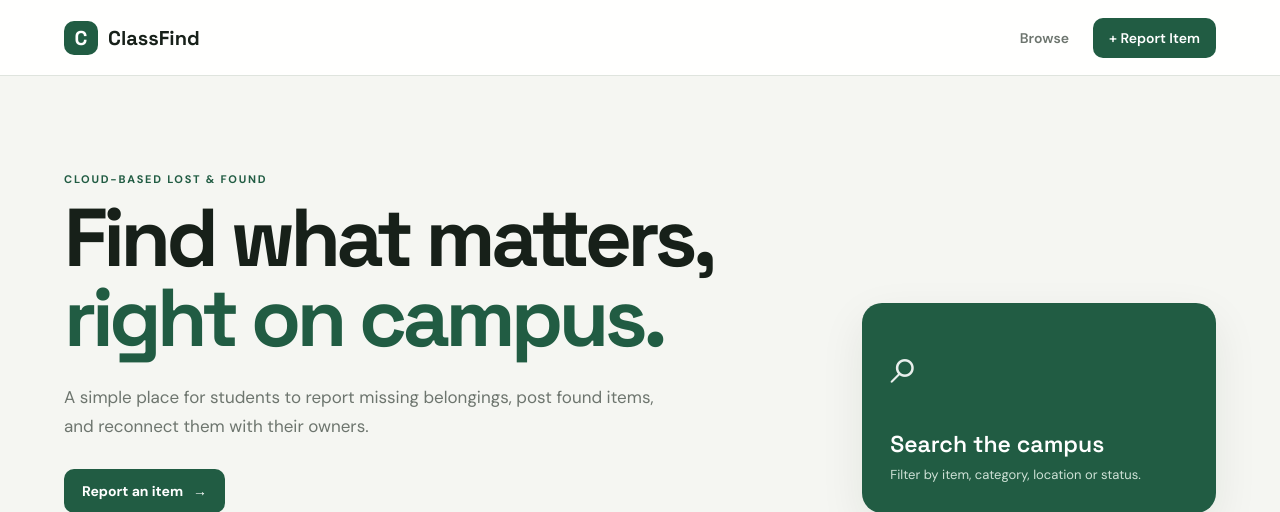
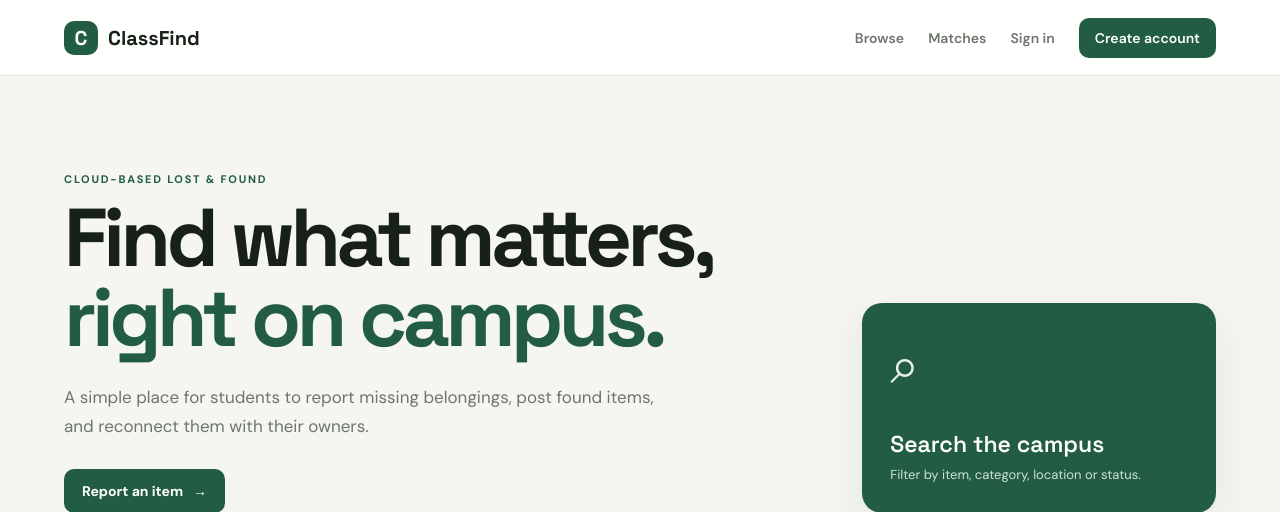
Before and after one commit to vidit-16/ClassFind, a Flask app: page / in a window 1280 px wide. Shown: the top 512 px of the page. Run offline with Flask 3, Linux system fonts and the light colour scheme.

Commit message:
ui: add account and navigation flows

```diff
--- a/templates/base.html
+++ b/templates/base.html
@@ -13,7 +13,18 @@
 <body>
 <nav class="navbar">
   <a class="brand" href="{{ url_for('index') }}"><span class="brand-mark">C</span><span>ClassFind</span></a>
-  <div class="nav-links"><a href="{{ url_for('index') }}">Browse</a><a class="nav-report" href="{{ url_for('report') }}">+ Report Item</a></div>
+  <div class="nav-links">
+    <a href="{{ url_for('index') }}">Browse</a>
+    <a href="{{ url_for('matches') }}">Matches</a>
+    {% if current_user %}
+      <a href="{{ url_for('profile') }}">My Reports</a>
+      {% if current_user.is_admin %}<a href="{{ url_for('admin_dashboard') }}">Admin</a>{% endif %}
+      <form method="post" action="{{ url_for('logout') }}" class="logout-form"><button class="nav-logout" type="submit">Sign out</button></form>
+    {% else %}
+      <a href="{{ url_for('login') }}">Sign in</a>
+      <a class="nav-report" href="{{ url_for('register') }}">Create account</a>
+    {% endif %}
+  </div>
 </nav>
 <main class="page-shell">
   {% with messages = get_flashed_messages(with_categories=true) %}
```
